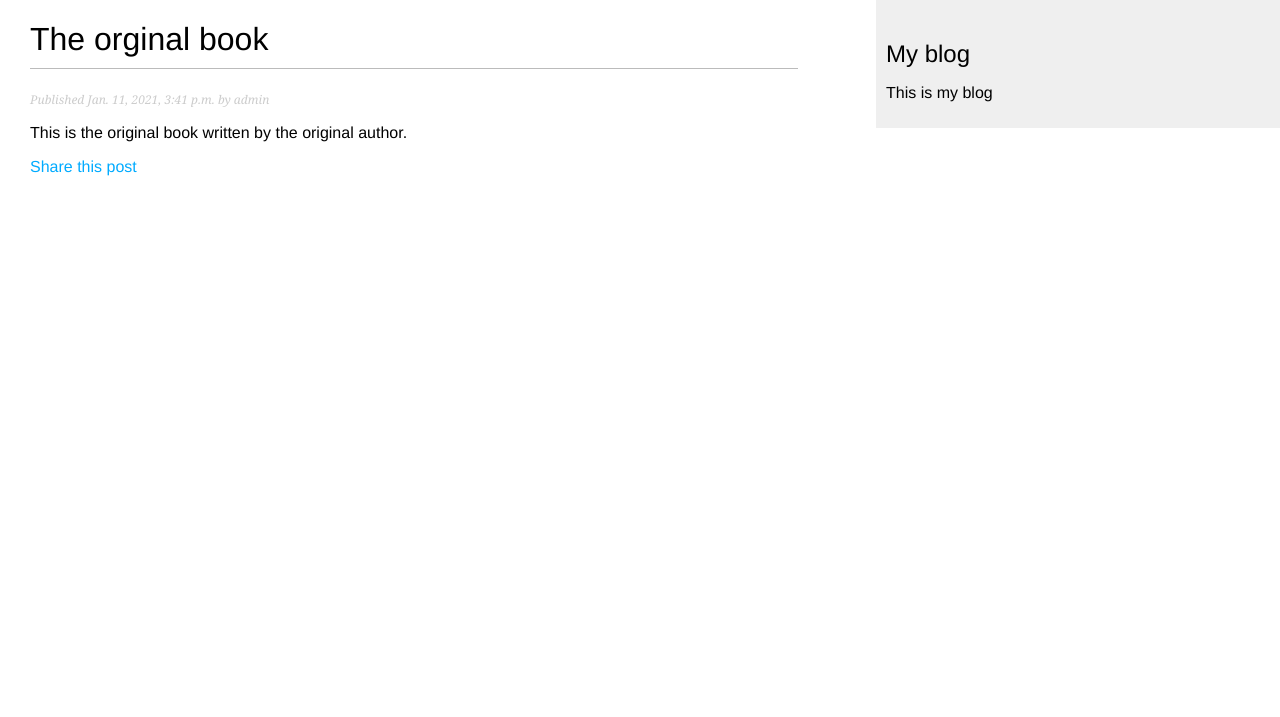
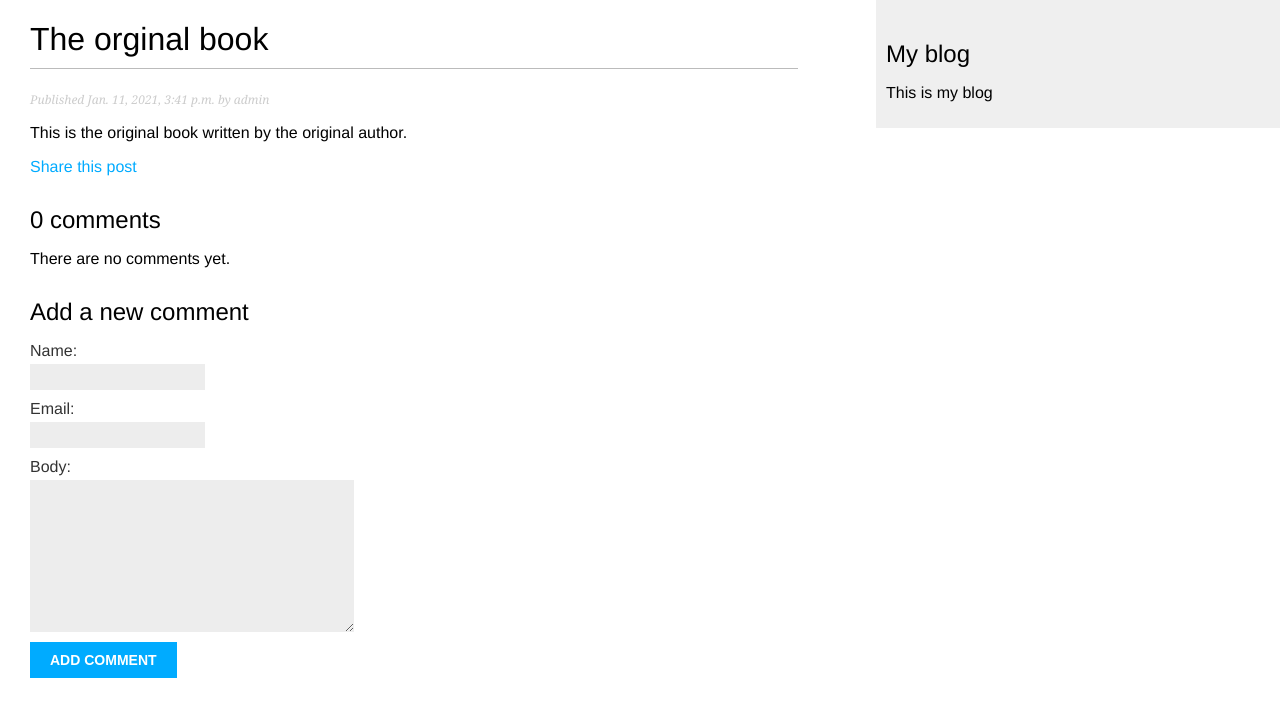
Before and after one commit to Sayem-Kader-Chowdhury/BlogApplication, a Django app: a page that uses blog/templates/blog/post/detail.html in a window 1280 px wide. Shown: the top 717 px of the page. Run offline with Django 3.2, Linux system fonts and the light colour scheme; data comes from the database, SQL or seed files in the repository; both versions use the stored data as it was after the commit.

Commit message:
comment function added to posts

```diff
--- a/blog/forms.py
+++ b/blog/forms.py
@@ -1,4 +1,7 @@
 from django import forms
+from django.db.models import fields
+
+from .models import Comment  # form for users to comment
 
 
 class EmailPostForm(forms.Form):
@@ -6,3 +9,10 @@ class EmailPostForm(forms.Form):
     email = forms.EmailField()
     to = forms.EmailField()
     comments = forms.CharField(required=False,      widget=forms.Textarea)
+
+
+# ModelForm is used because we want to use the form dynamically.
+class CommentForm(forms.ModelForm):
+    class Meta:
+        model = Comment
+        fields = ('name', 'email', 'body')
--- a/blog/templates/blog/post/detail.html
+++ b/blog/templates/blog/post/detail.html
@@ -9,4 +9,33 @@
     <p>
         <a href="{% url "blog:post_share" post.id %}">Share this post</a>
     </p>
+
+    {% with comments.count as total_comments %}
+        <h2>
+            {{ total_comments }} comment{{ total_comments|pluralize }}
+        </h2>
+    {% endwith %}
+
+    {% for comment in comments %}
+        <div class="comment">
+            <p class="info">
+                Comment {{ forloop.counter }} by {{ comment.name }}
+                {{ comment.created }}
+            </p>
+                {{ comment.body|linebreaks }}
+        </div>
+    {% empty %}
+        <p>There are no comments yet.</p>
+    {% endfor %}
+
+    {% if new_comments %}
+        <h2>Your comment has been added</h2>
+    {% else %}
+        <h2>Add a new comment</h2>
+        <form method="post">
+            {{ comment_form.as_p }}
+            {% csrf_token %}
+            <p><input type="submit" value="Add comment"></p>
+        </form>
+    {% endif %}
 {% endblock %}
--- a/blog/views.py
+++ b/blog/views.py
@@ -1,6 +1,6 @@
 from django.core import paginator
 from django.shortcuts import render, get_object_or_404
-from . models import Post
+from . models import Post, Comment
 
 # This import is for the pagination for the posts
 from django.core.paginator import Paginator, EmptyPage, PageNotAnInteger
@@ -9,7 +9,7 @@ from django.core.paginator import Paginator, EmptyPage, PageNotAnInteger
 from django.views.generic import ListView
 
 # This import is for handling forms in views
-from .forms import EmailPostForm
+from .forms import EmailPostForm, CommentForm
 
 # This is for the email
 from django.core.mail import send_mail
@@ -41,7 +41,31 @@ def post_detail(request, year, month, day, post):
                              publish__month=month,
                              publish__day=day)
 
-    return render(request, 'blog/post/detail.html', {'post': post})
+    # List of active comments for this post
+    comments = post.comments.filter(active=True)
+
+    new_comment = None
+
+    if request.method == 'POST':
+        # A comment was posted
+        comment_form = CommentForm(data=request.POST)
+        if comment_form.is_valid():
+            # Create Comment object but don't save to database yet
+            new_comment = comment_form.save(commit=False)
+
+            # Assign the current post to the comment
+            new_comment.post = post
+
+            # Save the comment to the database
+            new_comment.save()
+    else:
+        comment_form = CommentForm()
+
+    return render(request, 'blog/post/detail.html',
+                  {'post': post,
+                  'comments': comments,
+                  'new_comment': new_comment,
+                  'comment_form': comment_form})
 
 
 class PostListView(ListView):
@@ -66,8 +90,9 @@ def post_share(request, post_id):
             post_url = request.build_absolute_uri(post.get_absolute_url())
             subject = f"{cd['name']} recommends you read " f"{post.title}"
             message = f"Read {post.title} at {post_url}\n\n" f"{cd['name']}\'s comments: {cd['comments']}"
-            send_mail(subject, message, 'kaderchowdhury.sayem@gmail.com', [cd['to']])
+            send_mail(subject, message,
+                      'kaderchowdhury.sayem@gmail.com', [cd['to']])
             sent = True
     else:
         form = EmailPostForm()
-    return render(request, 'blog/post/share.html', {'post':post, 'form': form})
+    return render(request, 'blog/post/share.html', {'post': post, 'form': form})
```
Also changed, not shown: blog/admin.py (+8 -1 lines), db.sqlite3.
